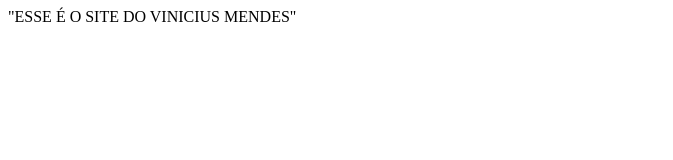
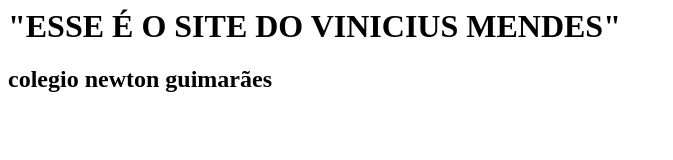
Before and after one commit to vinimendes08/1-MB-vinicius-PC-site, a plain HTML site: page index.html in a window 1280 px wide. Shown: the whole page, without its empty margins (0-673 px from the left). Drawn offline with Linux system fonts and the light colour scheme.

Commit message:
primeira atualização

```diff
--- a/index.html
+++ b/index.html
@@ -1 +1,2 @@
-"ESSE É O SITE DO VINICIUS MENDES"
+<h1>"ESSE É O SITE DO VINICIUS MENDES"</h1>
+<h2>colegio newton guimarães</h2>
```
